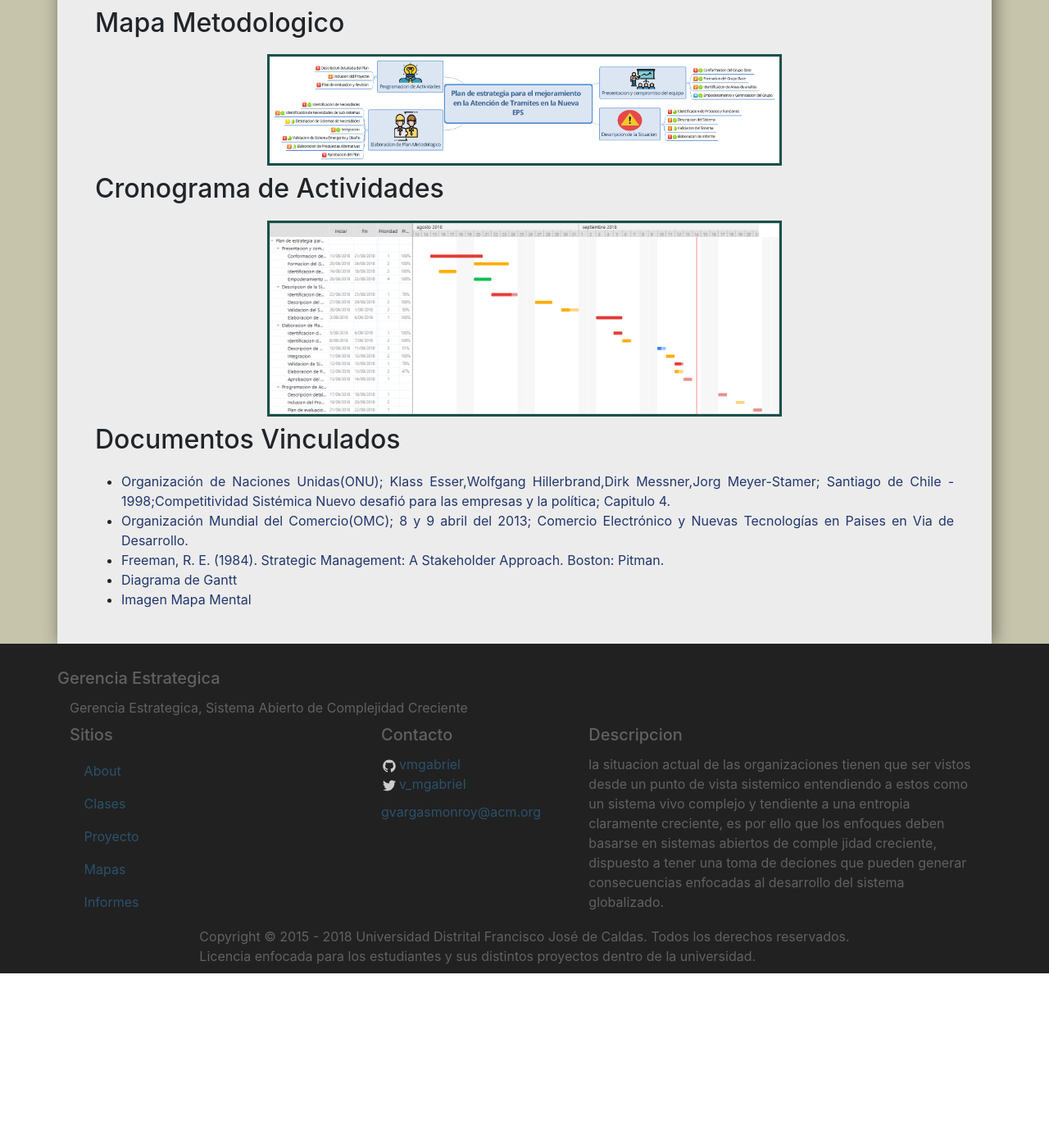
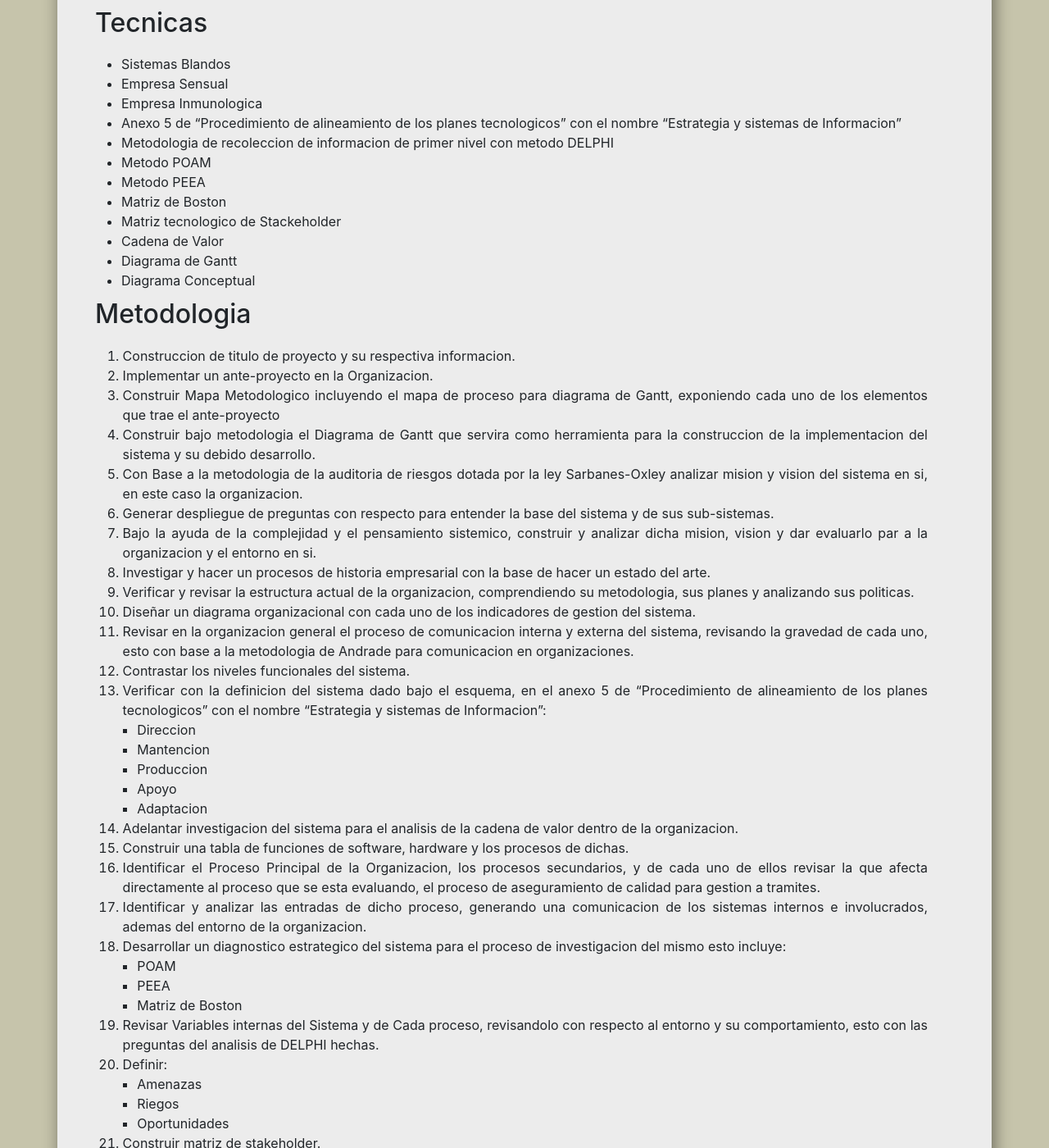
Before and after one commit to vmgabriel/page-planeacion, a Jekyll site: the page built from _posts/2018-08-08-AnteProyecto.markdown, in a window 1280 px wide and 1400 px high, scrolled down 1783 px. Shown: the whole window at 82% size. Built offline with Jekyll 4.4.1, drawn with Linux system fonts in a browser that asks for light colours; before the commit the page ends 2970 px from its top, so only the background shows below that; some of the changed text lies outside the part shown.

Commit message:
Construccion de tecnicas y metodologia

```diff
--- a/_posts/2018-08-08-AnteProyecto.markdown
+++ b/_posts/2018-08-08-AnteProyecto.markdown
@@ -32,7 +32,7 @@ Ante todo ello, se propone un plan de gestión de la información para la atenci
 ### Objetivos Especificos
 
 - Construir un marco metodologico procedimental para desarrollo de plan estrategico.
-- Obtener informacion de fuentes primarias, en este caso conocimientos declientes.
+- Obtener informacion de fuentes primarias, en este caso conocimientos de clientes.
 - Determinar Interesados, obtener informacion referente a ello.
 - Ejecutar analisis holistico de Interesados, su entorno, comportamiento y uso al sistema.
 - Identificar cada uno de los procesos y sus respectivos comportamientos en el sistema, determinar entradas, proceso automatizado, y salidas de cada uno.
@@ -48,6 +48,55 @@ Ante todo ello, se propone un plan de gestión de la información para la atenci
 - Determinar amenazas y oportunidades, establecer criterios de mercadeo.
 - Proponer conclusiones adecuadas al sistema y cada uno de los procesos proponiendo un sistema mejor concebido y preparado para su implementacion.
 
+## Tecnicas
+- Sistemas Blandos
+- Empresa Sensual
+- Empresa Inmunologica
+- Anexo 5 de "Procedimiento de alineamiento de los planes tecnologicos" con el nombre "Estrategia y sistemas de Informacion"
+- Metodologia de recoleccion de informacion de primer nivel con metodo DELPHI
+- Metodo POAM
+- Metodo PEEA
+- Matriz de Boston
+- Matriz tecnologico de Stackeholder
+- Cadena de Valor
+- Diagrama de Gantt
+- Diagrama Conceptual
+
+## Metodologia
+1. Construccion de titulo de proyecto y su respectiva informacion.
+2. Implementar un ante-proyecto en la Organizacion.
+3. Construir Mapa Metodologico incluyendo el mapa de proceso para diagrama de Gantt, exponiendo cada uno de los elementos que trae el ante-proyecto
+4. Construir bajo metodologia el Diagrama de Gantt que servira como herramienta para la construccion de la implementacion del sistema y su debido desarrollo.
+5. Con Base a la metodologia de la auditoria de riesgos dotada por la ley Sarbanes-Oxley analizar mision y vision del sistema en si, en este caso la organizacion.
+6. Generar despliegue de preguntas con respecto para entender la base del sistema y de sus sub-sistemas.
+7. Bajo la ayuda de la complejidad y el pensamiento sistemico, construir y analizar dicha mision, vision y dar evaluarlo par a la organizacion y el entorno en si.
+8. Investigar y hacer un procesos de historia empresarial con la base de hacer un estado del arte.
+9. Verificar y revisar la estructura actual de la organizacion, comprendiendo su metodologia, sus planes y analizando sus politicas.
+10. Diseñar un diagrama organizacional con cada uno de los indicadores de gestion del sistema.
+11. Revisar en la organizacion general el proceso de comunicacion interna y externa del sistema, revisando la gravedad de cada uno, esto con base a la metodologia de Andrade para comunicacion en organizaciones.
+12. Contrastar los niveles funcionales del sistema.
+13. Verificar con la definicion del sistema dado bajo el esquema, en el anexo 5 de "Procedimiento de alineamiento de los planes tecnologicos" con el nombre "Estrategia y sistemas de Informacion":
+   + Direccion
+   + Mantencion
+   + Produccion
+   + Apoyo
+   + Adaptacion
+14. Adelantar investigacion del sistema para el analisis de la cadena de valor dentro de la organizacion.
+15. Construir una tabla de funciones de software, hardware y los procesos de dichas.
+16. Identificar el Proceso Principal de la Organizacion, los procesos secundarios, y de cada uno de ellos revisar la que afecta directamente al proceso que se esta evaluando, el proceso de aseguramiento de calidad para gestion a tramites.
+17. Identificar y analizar las entradas de dicho proceso, generando una comunicacion de los sistemas internos e involucrados, ademas del entorno de la organizacion.
+18. Desarrollar un diagnostico estrategico del sistema para el proceso de investigacion del mismo esto incluye:
+    - POAM
+    - PEEA
+    - Matriz de Boston
+19. Revisar Variables internas del Sistema y de Cada proceso, revisandolo con respecto al entorno y su comportamiento, esto con las preguntas del analisis de DELPHI hechas.
+20. Definir:
+    - Amenazas
+    - Riegos
+    - Oportunidades
+21. Construir matriz de stakeholder.
+22. Generar respectivas conclusiones.
+
 ## Mapa Metodologico
 <a href="{{ site.baseurl }}/Proyecto/ante-proyecto/map-mental.png">![Imagen Mapa Mental]({{ site.baseurl }}/Proyecto/ante-proyecto/map-mental.png "Mapa Mental")</a>
 
@@ -58,5 +107,8 @@ Ante todo ello, se propone un plan de gestión de la información para la atenci
 - [Organización de Naciones Unidas(ONU); Klass Esser,Wolfgang Hillerbrand,Dirk Messner,Jorg Meyer-Stamer; Santiago de Chile - 1998;Competitividad Sistémica Nuevo desafió para las empresas y la política; Capitulo 4.]({{ site.baseurl }}/Proyecto/referencias/onu-sistemas.pdf "Referencia de la ONU para las empresas"){:target="_blank"}
 - [Organización Mundial del Comercio(OMC); 8 y 9 abril del 2013; Comercio Electrónico y Nuevas Tecnologías en Paises en Via de Desarrollo.]({{ site.baseurl }}/Proyecto/referencias/ecom_brochure_s.pdf "Referencia de la OMC para paises en via de Desarrollo"){:target="_blank"}
 - [Freeman, R. E. (1984). Strategic Management: A Stakeholder Approach. Boston: Pitman.]({{ site.baseurl }}/Proyecto/referencias/freeman-stakeholders.pdf "Administracion Estrategica de Freeman"){:target="_blank"}
+- [Andrade, H. (2005). Comunicación organizacional interna: procesos, disciplina y técnica. España: Gesbiblo S.L.]({{ site.baseurl }}/Proyecto/referencias/comunicacion-organizacion.pdf "Comunicacion en la Organizacion"){:target="_blank"}
+- [FORMACIÓN DEL PROFESORADO UNIVERSITARIO EN TIC. APLICACIÓN DEL MÉTODO DELPHI PARA LA SELECCIÓN DE LOS CONTENIDOS FORMATIVOS]({{ site.baseurl }}/Proyecto/referencias/metodo-delphi.pdf "Metodo Delphi"){:target="_blank"}
 - [Diagrama de Gantt]({{ site.baseurl }}/Proyecto/ante-proyecto/gantt.png "Diagrama de Gantt")
 - [Imagen Mapa Mental]({{ site.baseurl }}/Proyecto/ante-proyecto/map-mental.png "Mapa Mental")
+- [Mapa Mental]({{ site.baseurl }}/Proyecto/ante-proyecto/mapa-mental.xmind "Mapa Mental")
```
Also changed, not shown: 3 other files.
